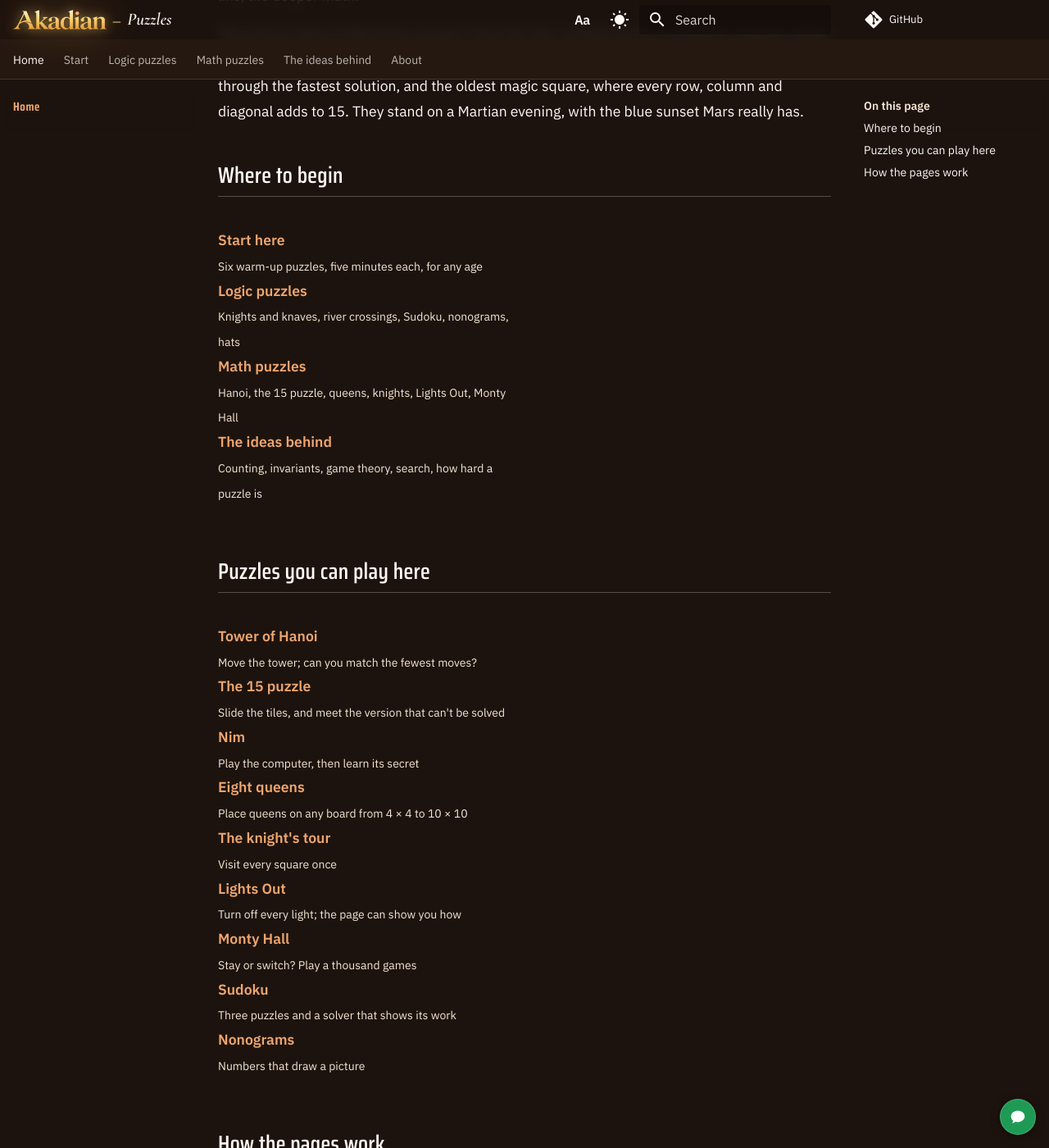
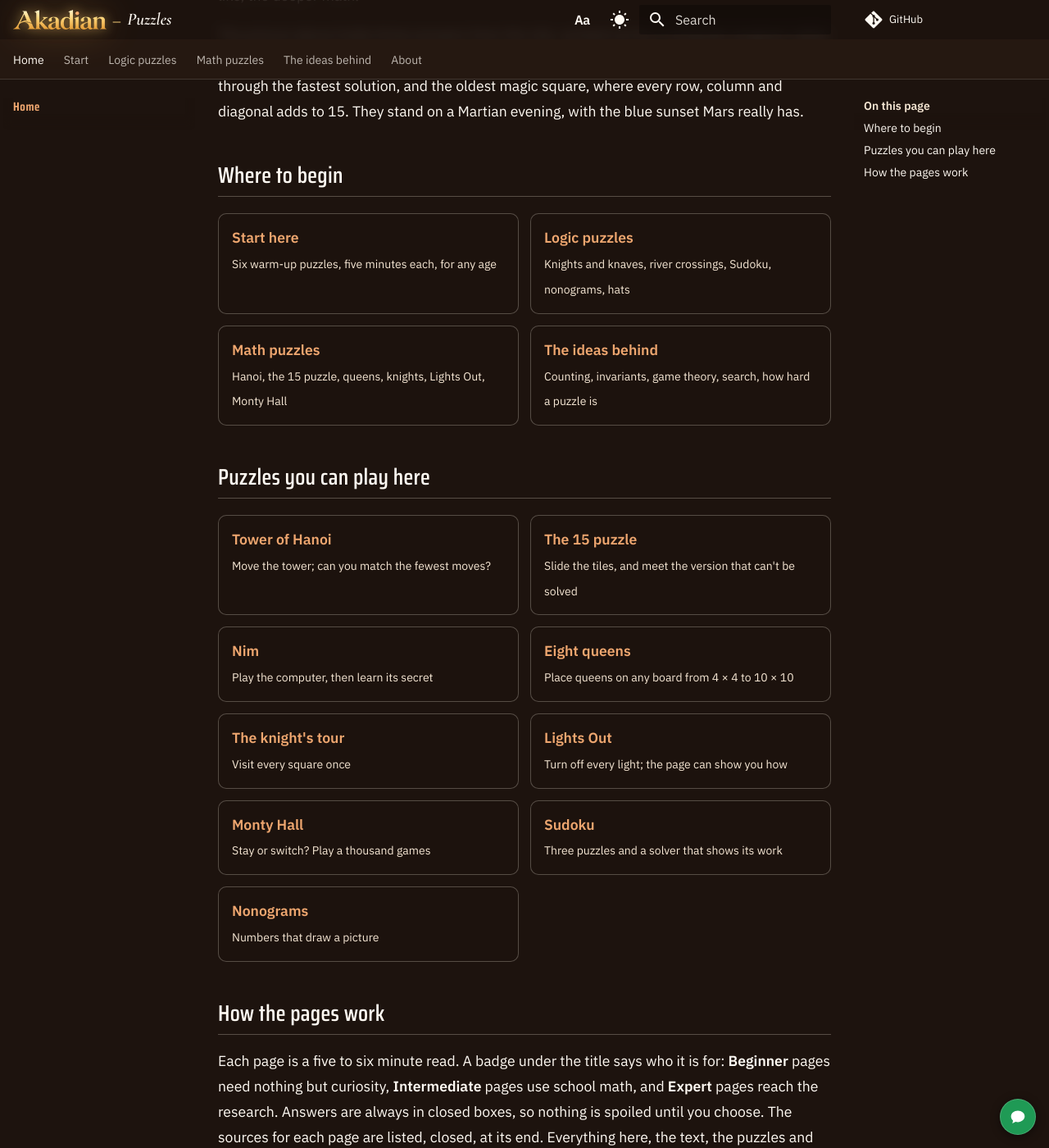
Before and after one commit to TTMathCS/puzzles, an MkDocs documentation site: the page built from docs/index.md, in a window 1280 px wide and 1400 px high, scrolled down 763 px. Shown: the whole window at 82% size. Built offline with MkDocs 1.6.1 and Material for MkDocs 9.7.7, drawn with Linux system fonts in a browser that asks for light colours; comment, search, counter and statistics services are not loaded.

Commit message:
Puzzle cards show as cards again: Markdown wraps the links in one paragraph, which the grid now looks through (they showed as a plain list on the section pages)

```diff
--- a/docs/stylesheets/puzzles.css
+++ b/docs/stylesheets/puzzles.css
@@ -25,12 +25,14 @@
 
 /* lists of puzzles on the section pages */
 .md-typeset .pz-cards { display: grid; grid-template-columns: repeat(auto-fill, minmax(13rem, 1fr)); gap: .7rem; margin: 1rem 0; }
-.md-typeset .pz-cards > a {
+/* Markdown wraps the links in one <p>: let them sit in the grid as if it were not there */
+.md-typeset .pz-cards > p { display: contents; }
+.md-typeset .pz-cards > a, .md-typeset .pz-cards > p > a {
   display: block; padding: .7rem .8rem; border-radius: 10px;
   border: 1px solid var(--md-default-fg-color--lightest); background: var(--mars-bg-soft);
   color: var(--md-default-fg-color);
 }
-.md-typeset .pz-cards > a:hover { border-color: var(--mars-rust); }
+.md-typeset .pz-cards > a:hover, .md-typeset .pz-cards > p > a:hover { border-color: var(--mars-rust); }
 .md-typeset .pz-cards strong { display: block; color: var(--mars-rust); }
 .md-typeset .pz-cards span { font-size: .7rem; color: var(--md-default-fg-color--light); }
 
```
